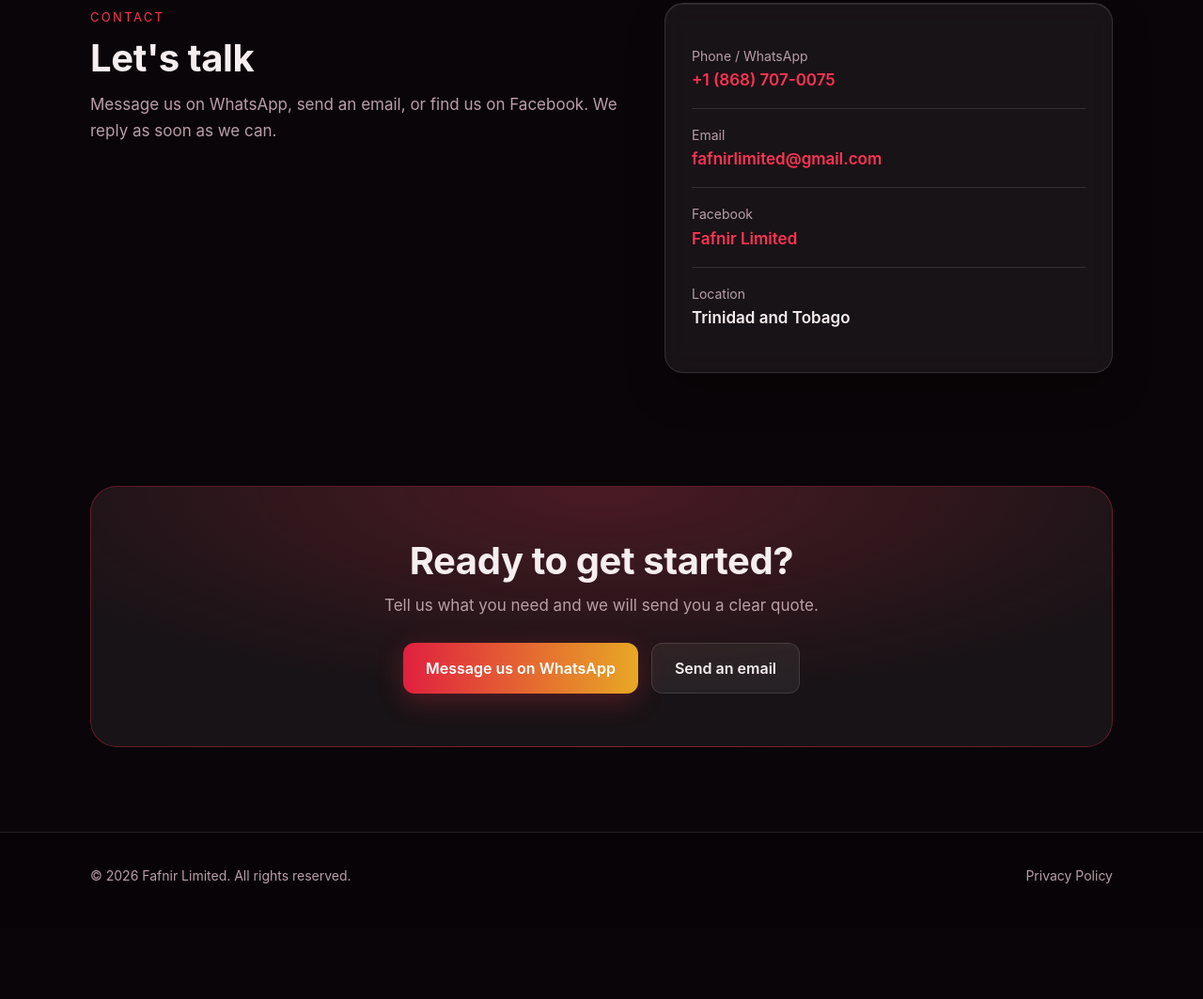
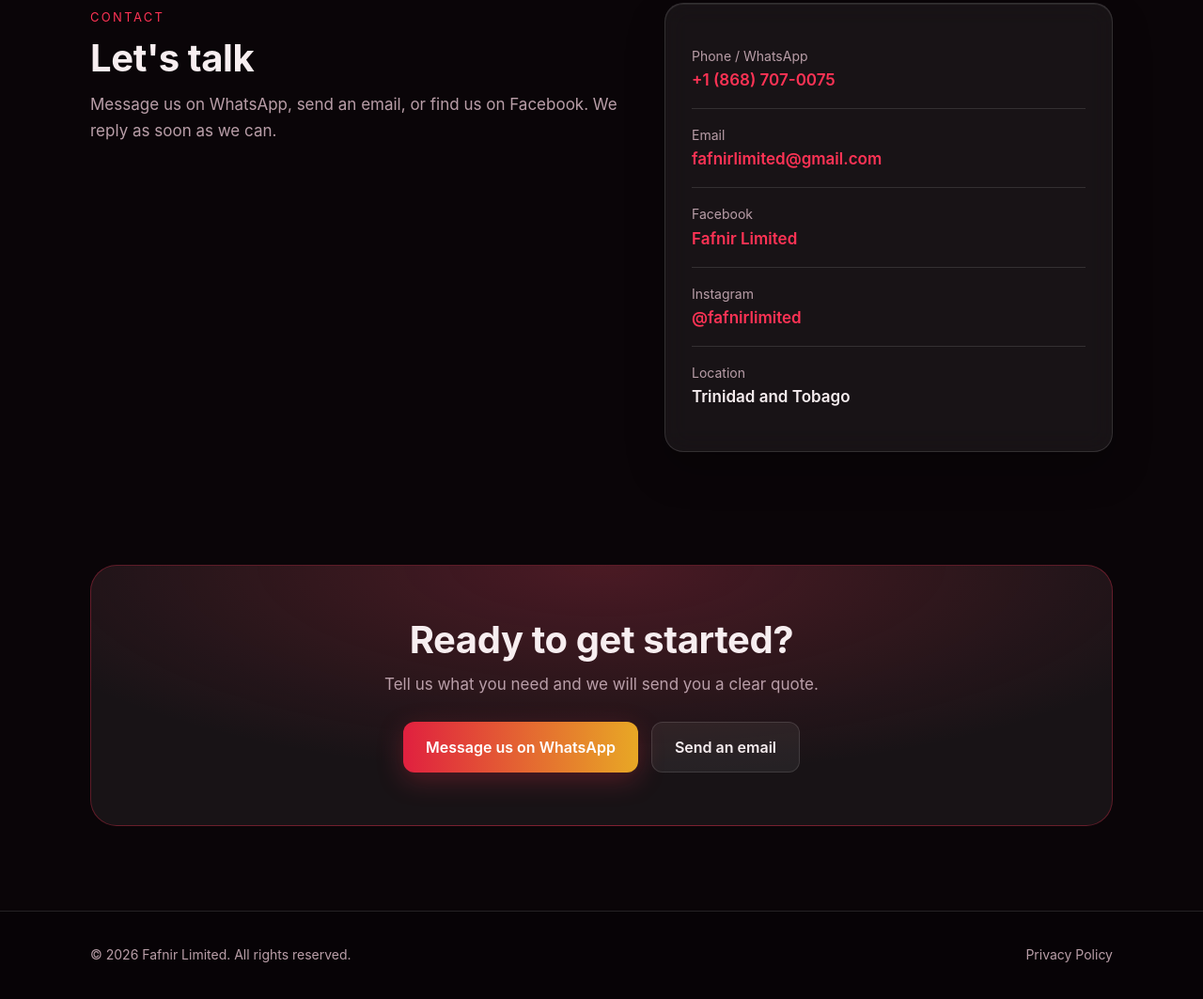
Before and after one commit to fafnirlimited/fafnirlimited.github.io, a plain HTML site: page index.html in a window 1280 px wide. Shown: the part 3182-4245 px from the top of the page at 94% size. Before the commit the page ends 4169 px from the top, so only its background shows below. Drawn offline with Linux system fonts and the light colour scheme.

Commit message:
Add Instagram link to contact section

```diff
--- a/index.html
+++ b/index.html
@@ -194,6 +194,12 @@
           </div>
           <div class="contact-row">
             <div>
+              <div class="label">Instagram</div>
+              <div class="value"><a href="https://www.instagram.com/fafnirlimited/">@fafnirlimited</a></div>
+            </div>
+          </div>
+          <div class="contact-row">
+            <div>
               <div class="label">Location</div>
               <div class="value">Trinidad and Tobago</div>
             </div>
```
